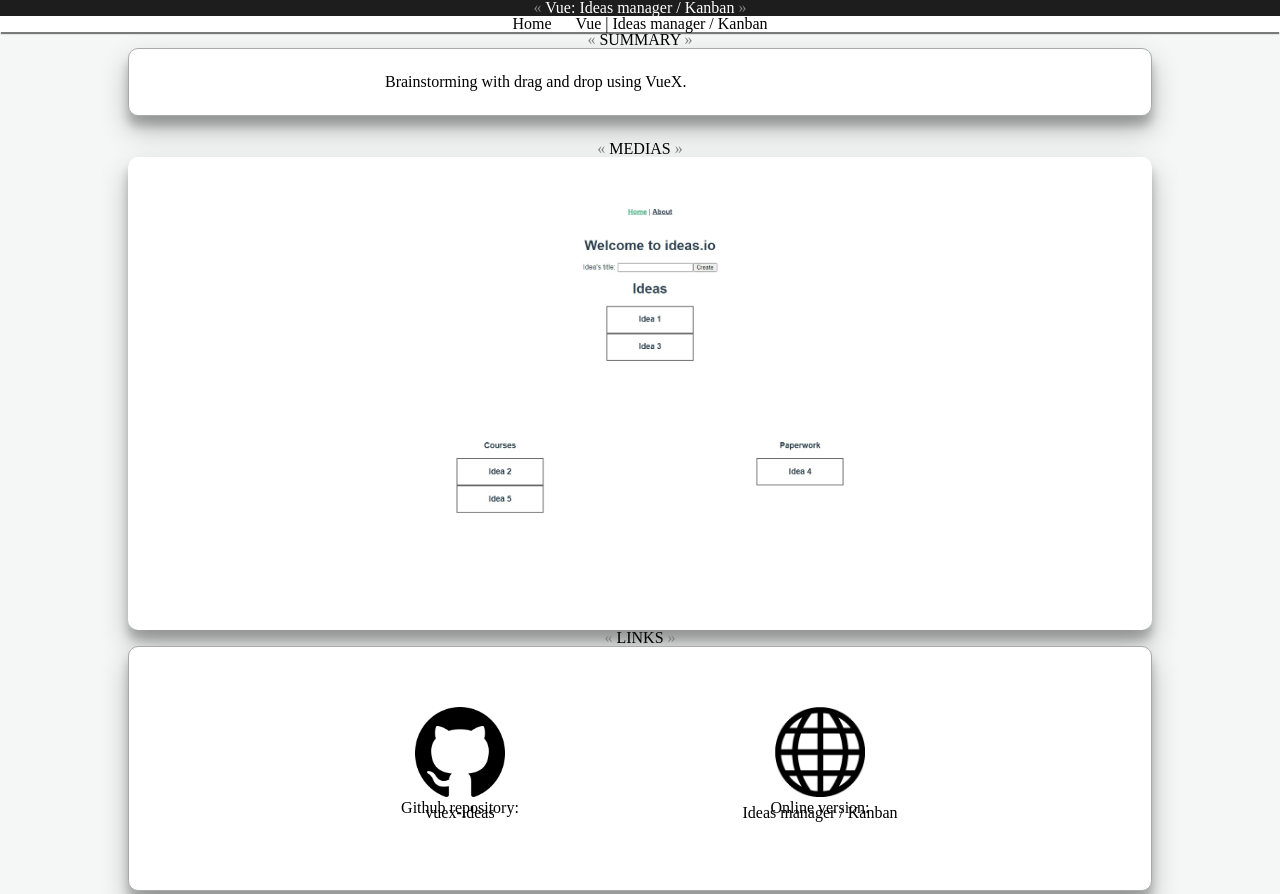
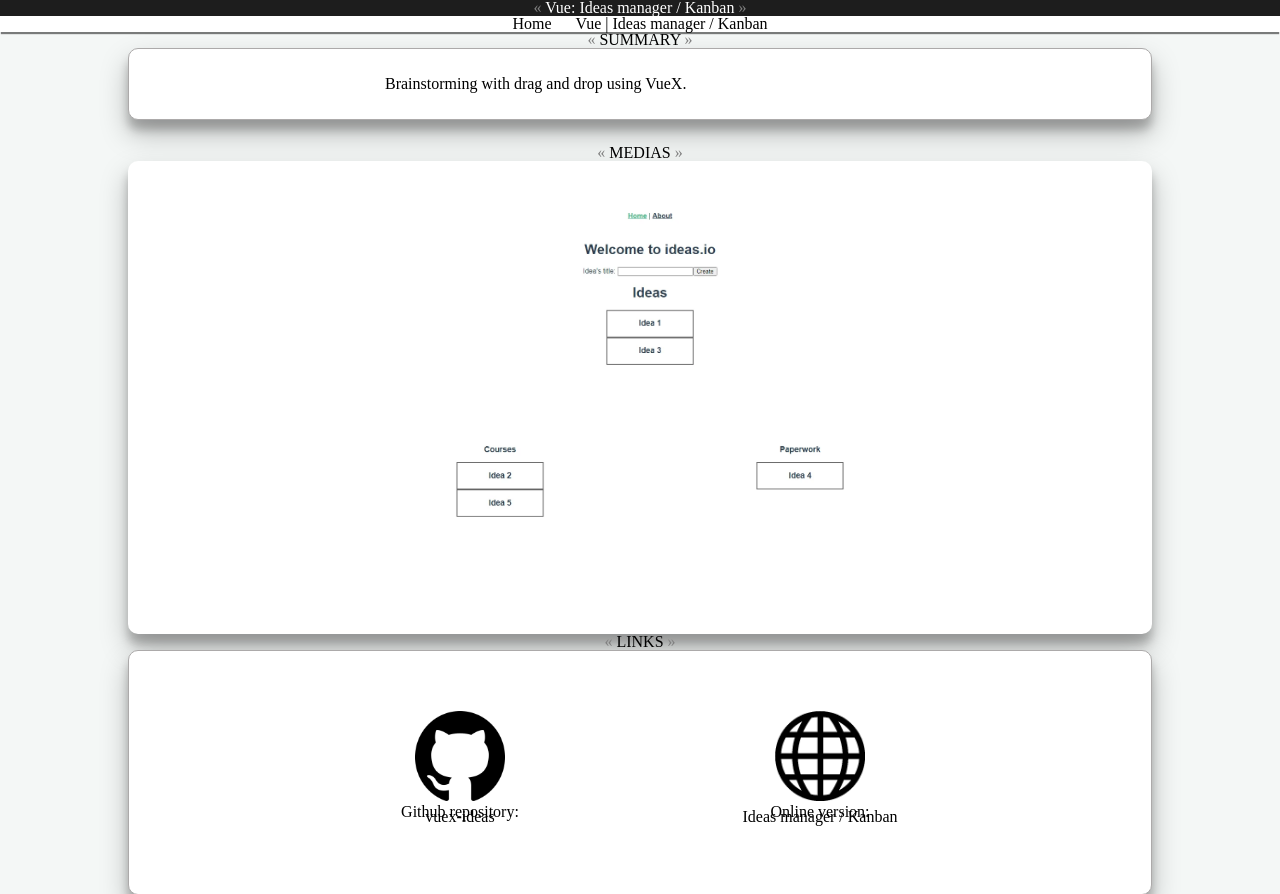
Before and after one commit to Raigyo/summary-portfolio, a website built with Parcel: page src/projects/vue/vuex-ideas.html in a window 1280 px wide. Shown: the top 894 px of the page. Built offline with nearby package versions, Linux system fonts and the light colour scheme.

Commit message:
layout correction

```diff
--- a/src/css/style-project.scss
+++ b/src/css/style-project.scss
@@ -219,6 +219,10 @@ p {
   margin-right: auto;
   padding: 25px 25%;
   margin-bottom: 25px;
+
+  p {
+    line-height: 20px;
+  }
 }
 
 
--- a/src/css/style.scss
+++ b/src/css/style.scss
@@ -182,6 +182,10 @@ p {
     margin-left: auto;
     margin-right: auto;
   }
+
+  p {
+    line-height: 20px;
+  }
 }
 
 #logo {
```
Also changed, not shown: index.html (+2 -0 lines), src/img/hp-cards/vuex-ideas.jpg, src/img/icons/icon-android.png, src/img/icons/icon-resume.png, src/img/icons/icon-windows.png.
